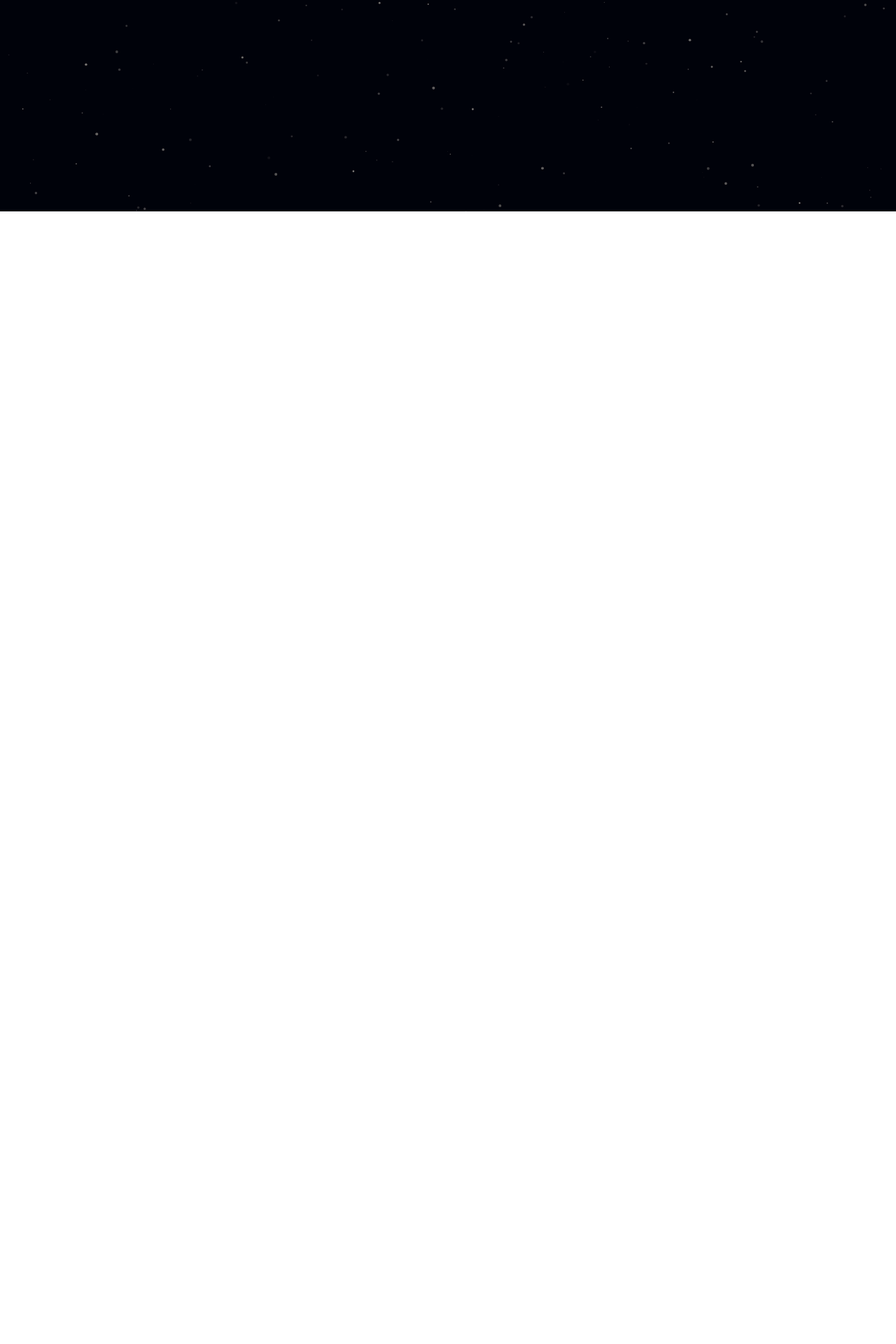
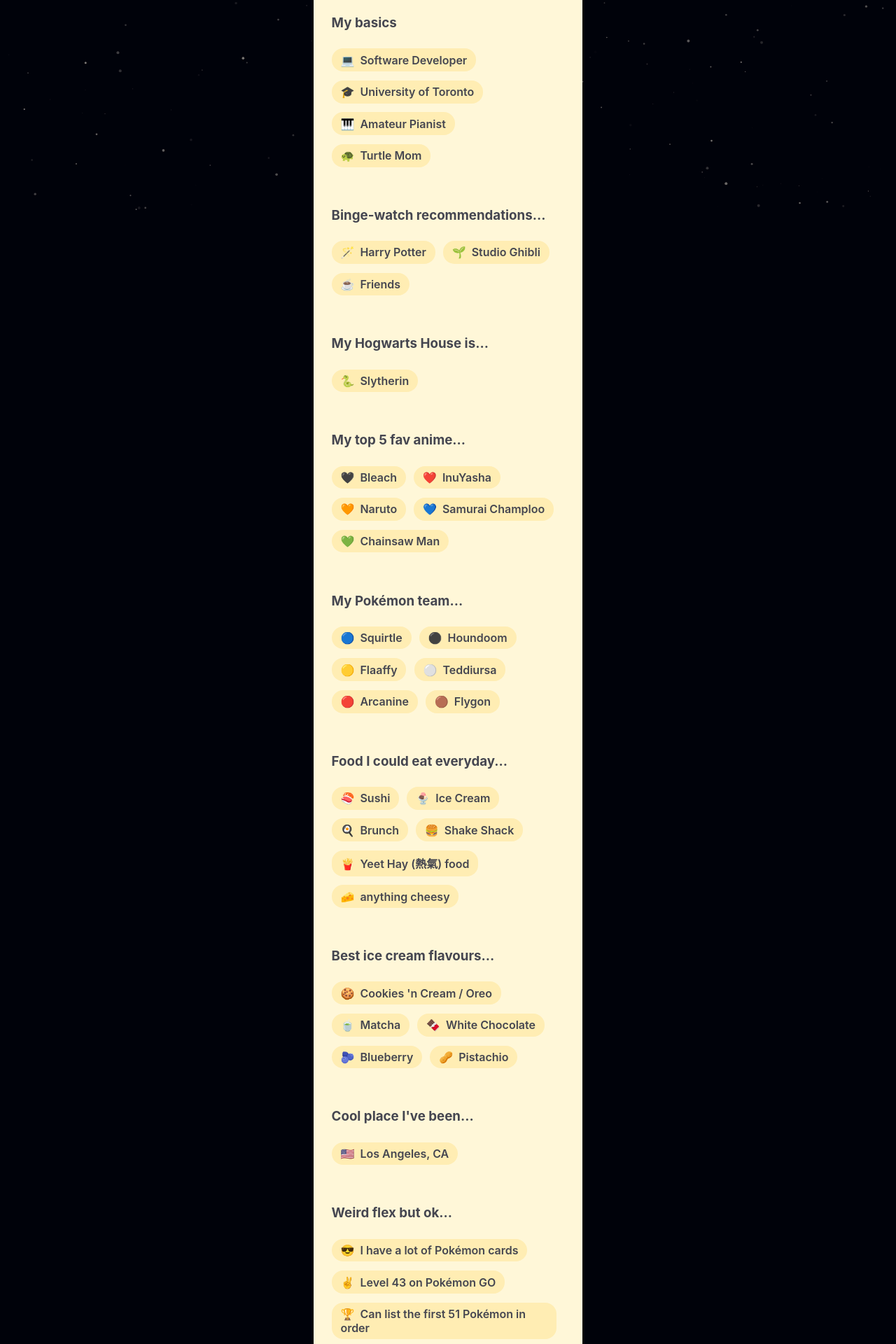
Before and after one commit to karenkwok/karenkwok.github.io, a React (Create React App) app: page /bumble in a window 1280 px wide. Shown: the part 498-2418 px from the top of the page at 70% size. Before the commit the page ends 800 px from the top, so only its background shows below. Built offline with nearby package versions, Linux system fonts and the light colour scheme.

Commit message:
added bumble sections content

```diff
--- a/src/components/Bumble/Bumble.js
+++ b/src/components/Bumble/Bumble.js
@@ -1,6 +1,8 @@
 import React from 'react';
 
 import BumbleSection from '../UI/BumbleSection';
+import BumbleItemContainer from '../UI/BumbleItemContainer';
+import BumbleItem from '../UI/BumbleItem';
 import './Bumble.scss';
 
 const Bumble = () => {
@@ -22,6 +24,87 @@ const Bumble = () => {
         </p>
         <p>⚡️ 💫 ✨</p>
       </BumbleSection>
+      <BumbleSection>
+        <h3>My basics</h3>
+        <BumbleItemContainer>
+          <BumbleItem>💻&nbsp;&nbsp;Software Developer</BumbleItem>
+          <BumbleItem>🎓&nbsp;&nbsp;University of Toronto</BumbleItem>
+          <BumbleItem>🎹&nbsp;&nbsp;Amateur Pianist</BumbleItem>
+          <BumbleItem>🐢&nbsp;&nbsp;Turtle Mom</BumbleItem>
+        </BumbleItemContainer>
+      </BumbleSection>
+      <BumbleSection>
+        <h3>Binge-watch recommendations...</h3>
+        <BumbleItemContainer>
+          <BumbleItem>🪄&nbsp;&nbsp;Harry Potter</BumbleItem>
+          <BumbleItem>🌱&nbsp;&nbsp;Studio Ghibli</BumbleItem>
+          <BumbleItem>☕️&nbsp;&nbsp;Friends</BumbleItem>
+        </BumbleItemContainer>
+      </BumbleSection>
+      <BumbleSection>
+        <h3>My Hogwarts House is...</h3>
+        <BumbleItemContainer>
+          <BumbleItem>🐍&nbsp;&nbsp;Slytherin</BumbleItem>
+        </BumbleItemContainer>
+      </BumbleSection>
+      <BumbleSection>
+        <h3>My top 5 fav anime...</h3>
+        <BumbleItemContainer>
+          <BumbleItem>🖤&nbsp;&nbsp;Bleach</BumbleItem>
+          <BumbleItem>❤️&nbsp;&nbsp;InuYasha</BumbleItem>
+          <BumbleItem>🧡&nbsp;&nbsp;Naruto</BumbleItem>
+          <BumbleItem>💙&nbsp;&nbsp;Samurai Champloo</BumbleItem>
+          <BumbleItem>💚&nbsp;&nbsp;Chainsaw Man</BumbleItem>
+        </BumbleItemContainer>
+      </BumbleSection>
+      <BumbleSection>
+        <h3>My Pokémon team...</h3>
+        <BumbleItemContainer>
+          <BumbleItem>🔵&nbsp;&nbsp;Squirtle</BumbleItem>
+          <BumbleItem>⚫️&nbsp;&nbsp;Houndoom</BumbleItem>
+          <BumbleItem>🟡&nbsp;&nbsp;Flaaffy</BumbleItem>
+          <BumbleItem>⚪️&nbsp;&nbsp;Teddiursa</BumbleItem>
+          <BumbleItem>🔴&nbsp;&nbsp;Arcanine</BumbleItem>
+          <BumbleItem>🟤&nbsp;&nbsp;Flygon</BumbleItem>
+        </BumbleItemContainer>
+      </BumbleSection>
+      <BumbleSection>
+        <h3>Food I could eat everyday...</h3>
+        <BumbleItemContainer>
+          <BumbleItem>🍣&nbsp;&nbsp;Sushi</BumbleItem>
+          <BumbleItem>🍨&nbsp;&nbsp;Ice Cream</BumbleItem>
+          <BumbleItem>🍳&nbsp;&nbsp;Brunch</BumbleItem>
+          <BumbleItem>🍔&nbsp;&nbsp;Shake Shack</BumbleItem>
+          <BumbleItem>🍟&nbsp;&nbsp;Yeet Hay (熱氣) food</BumbleItem>
+          <BumbleItem>🧀&nbsp;&nbsp;anything cheesy</BumbleItem>
+        </BumbleItemContainer>
+      </BumbleSection>
+      <BumbleSection>
+        <h3>Best ice cream flavours...</h3>
+        <BumbleItemContainer>
+          <BumbleItem>🍪&nbsp;&nbsp;Cookies 'n Cream / Oreo</BumbleItem>
+          <BumbleItem>🍵&nbsp;&nbsp;Matcha</BumbleItem>
+          <BumbleItem>🍫&nbsp;&nbsp;White Chocolate</BumbleItem>
+          <BumbleItem>🫐&nbsp;&nbsp;Blueberry</BumbleItem>
+          <BumbleItem>🥜&nbsp;&nbsp;Pistachio</BumbleItem>
+        </BumbleItemContainer>
+      </BumbleSection>
+      <BumbleSection>
+        <h3>Cool place I've been...</h3>
+        <BumbleItemContainer>
+          <BumbleItem>🇺🇸&nbsp;&nbsp;Los Angeles, CA</BumbleItem>
+        </BumbleItemContainer>
+      </BumbleSection>
+      <BumbleSection>
+        <h3>Weird flex but ok...</h3>
+        <BumbleItemContainer>
+          <BumbleItem>😎&nbsp;&nbsp;I have a lot of Pokémon cards</BumbleItem>
+          <BumbleItem>✌️&nbsp;&nbsp;Level 43 on Pokémon GO</BumbleItem>
+          <BumbleItem>
+            🏆&nbsp;&nbsp;Can list the first 51 Pokémon in order
+          </BumbleItem>
+        </BumbleItemContainer>
+      </BumbleSection>
     </div>
   );
 };
```
